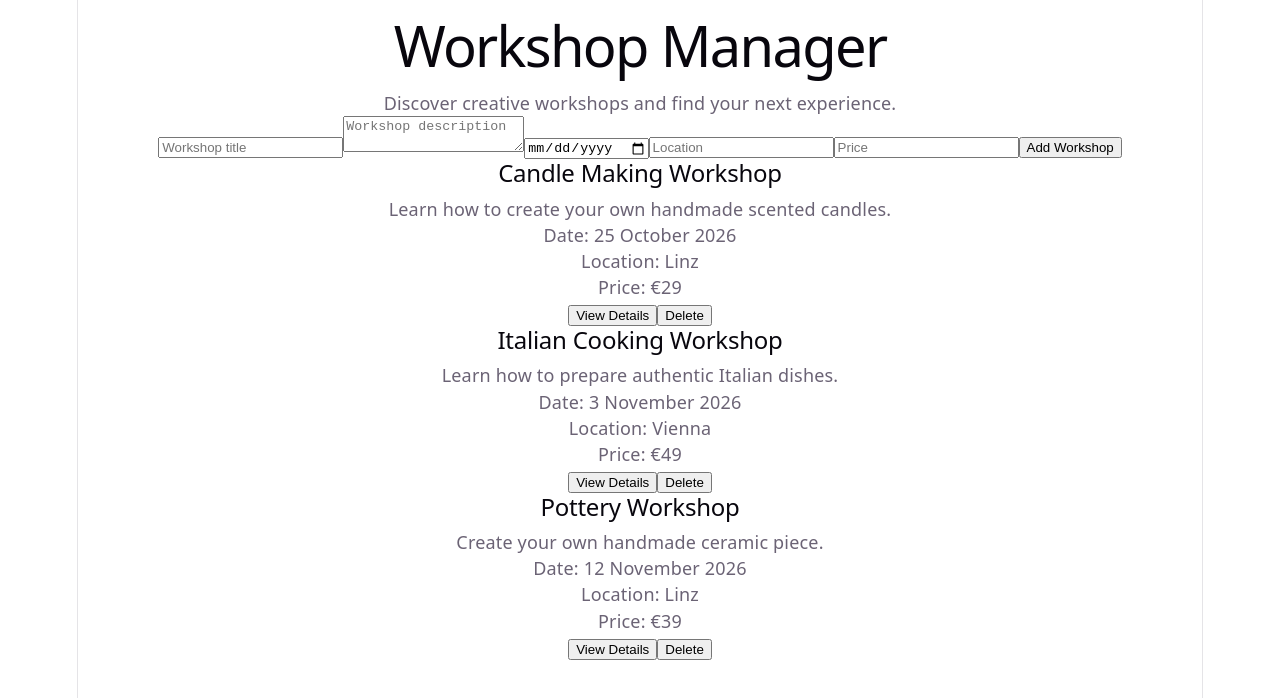
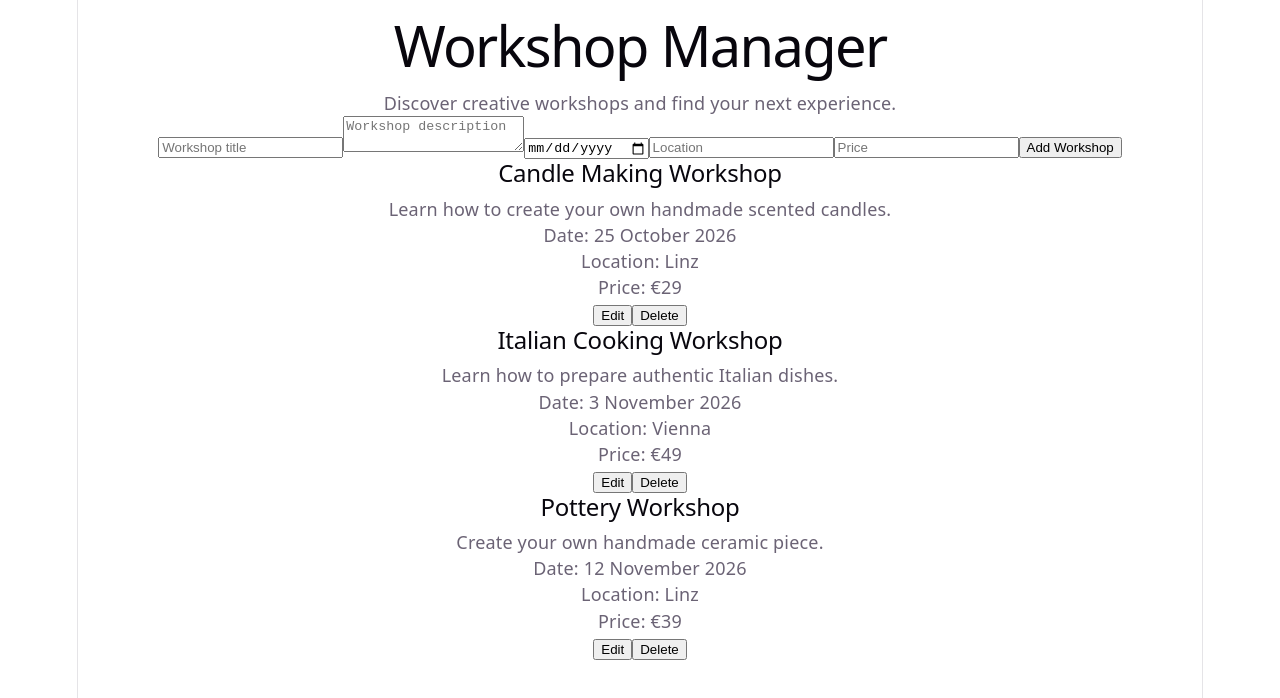
Before and after one commit to hellaszabo94-prog/workshop_manager, a React (Vite) app: page / in a window 1280 px wide. Shown: the top 698 px of the page. Built offline with nearby package versions, Linux system fonts and the light colour scheme.

Commit message:
feat: add Edit button

```diff
--- a/src/components/WorkshopCard.jsx
+++ b/src/components/WorkshopCard.jsx
@@ -9,9 +9,11 @@ function WorkshopCard(props) {
       <p>Location: {props.location}</p>
       <p>Price: €{props.price}</p>
 
-      <button>View Details</button>
+
+      <button onClick={() => props.onEdit(props.workshop)}>Edit</button>
 
       <button onClick={() => props.onDelete(props.id)}>Delete</button>
+
     </article>
   );
 }
```
